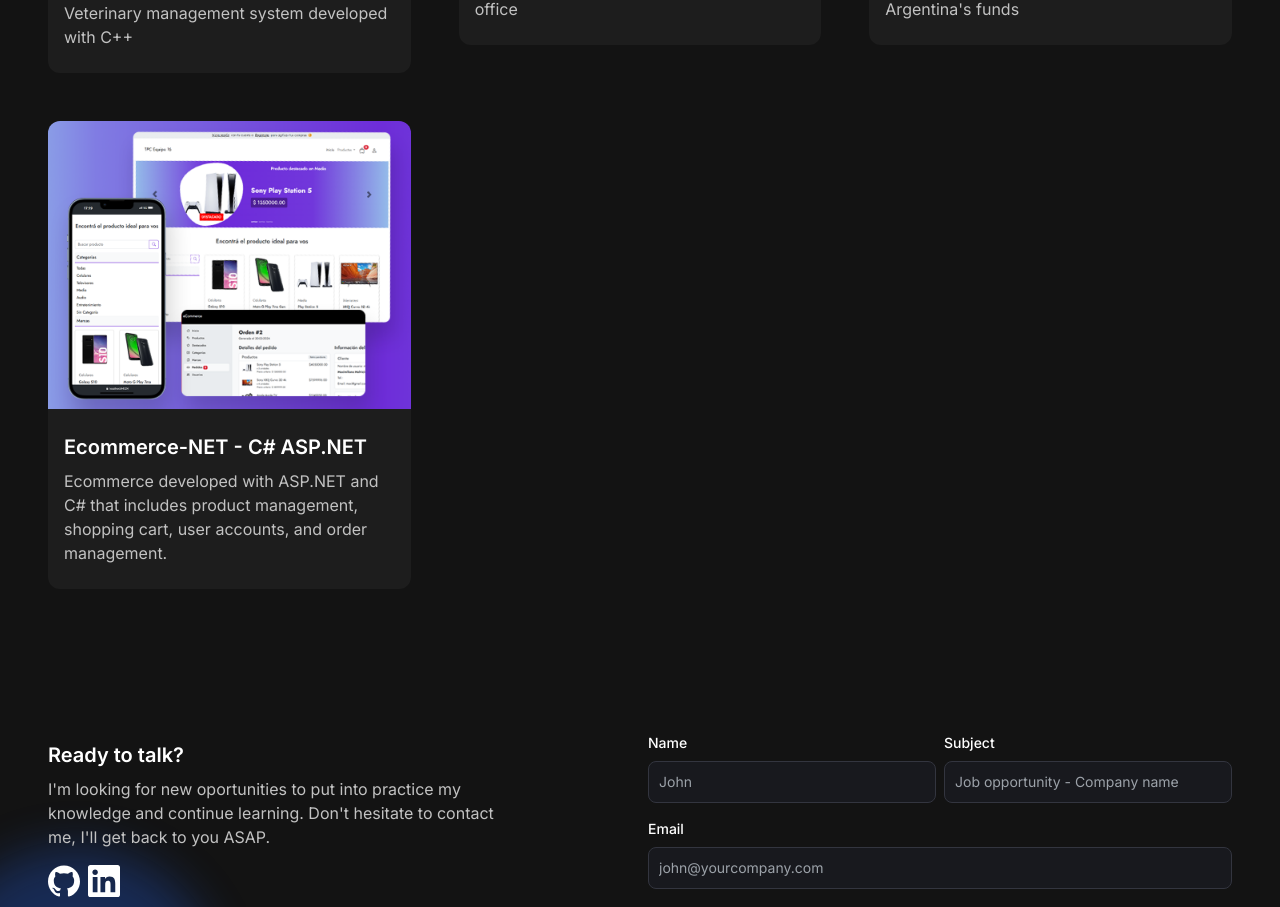
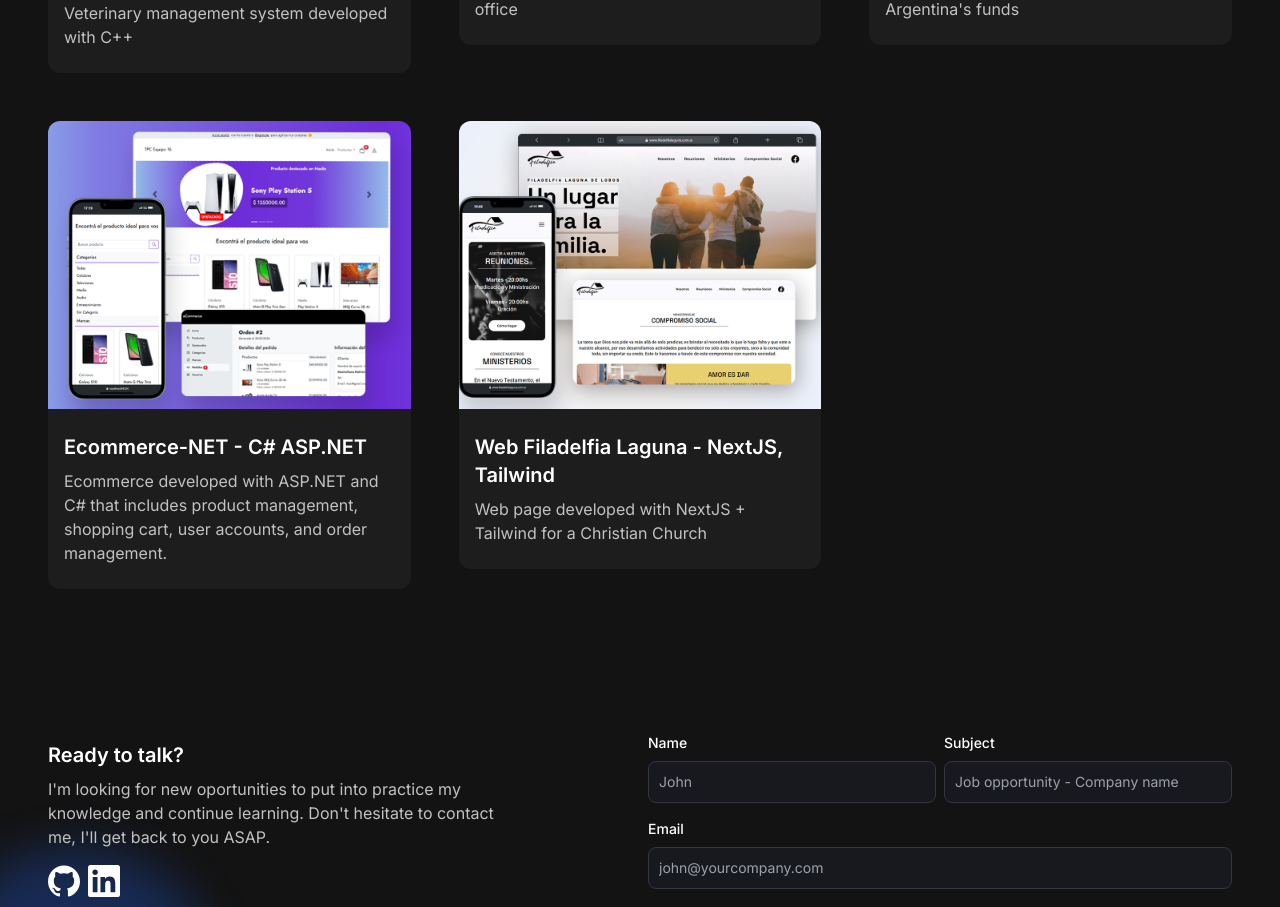
Before and after one commit to FacuMasino/portfolio-web-facu, a Next.js app: page /en in a window 1280 px wide. Shown: the part 2040-2947 px from the top of the page. Built offline with nearby package versions, Linux system fonts and the light colour scheme.

Commit message:
Add new project filadelfialaguna.com.ar

```diff
--- a/app/assets.ts
+++ b/app/assets.ts
@@ -58,6 +58,13 @@ export const ProjectsData: ProjectsDataType = [
     link: 'https://github.com/FacuMasino/ecommerce-net',
     github: 'https://github.com/FacuMasino/ecommerce-net',
   },
+  {
+    id: 8,
+    image: '/images/projects/8.png',
+    tags: ['all', 'web'],
+    link: 'https://filadelfialaguna.com.ar/',
+    github: 'https://github.com/FacuMasino/filadelfia-laguna-web',
+  },
 ];
 
 export const socialLinks = {
--- a/dictionaries/en.json
+++ b/dictionaries/en.json
@@ -71,6 +71,11 @@
 					"id": 7,
 					"title": "Ecommerce-NET - C# ASP.NET",
 					"description": "Ecommerce developed with ASP.NET and C# that includes product management, shopping cart, user accounts, and order management."
+				},
+				{
+					"id": 8,
+					"title": "Web Filadelfia Laguna - NextJS, Tailwind",
+					"description": "Web page developed with NextJS + Tailwind for a Christian Church"
 				}
 			]
 		},
--- a/dictionaries/es.json
+++ b/dictionaries/es.json
@@ -71,6 +71,11 @@
 					"id": 7,
 					"title": "Ecommerce-NET - C# ASP.NET",
 					"description": "Ecommerce desarrollado con ASP.NET y C# que incluye gestión de productos, carrito, cuentas de usuario, gestión de pedidos."
+				},
+				{
+					"id": 8,
+					"title": "Web Filadelfia Laguna - NextJS, Tailwind",
+					"description": "Página web desarrollada con NextJS + Tailwind para una Iglesia Cristiana"
 				}
 			]
 		},
```
Also changed, not shown: public/images/projects/8.png (added).
